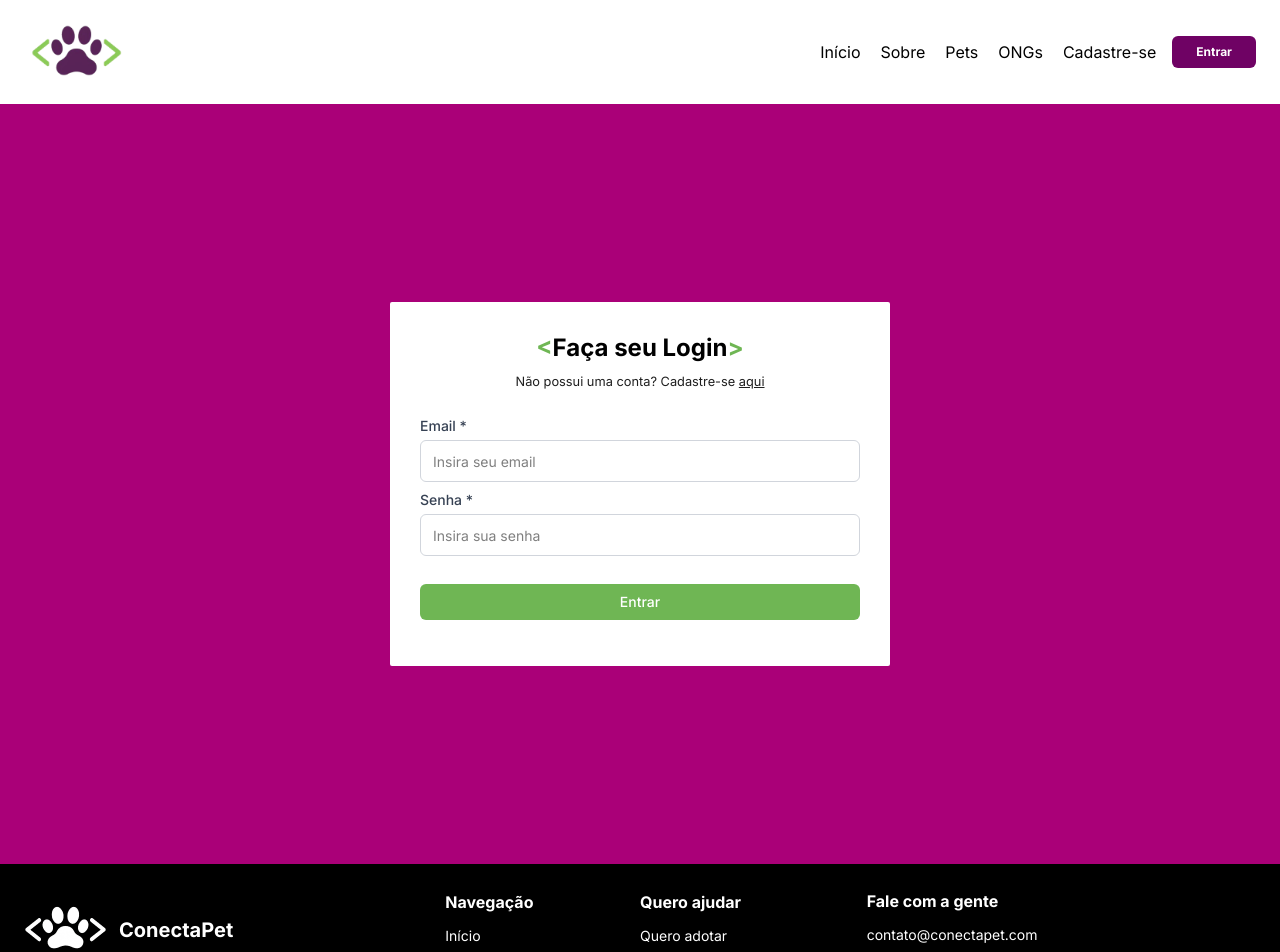
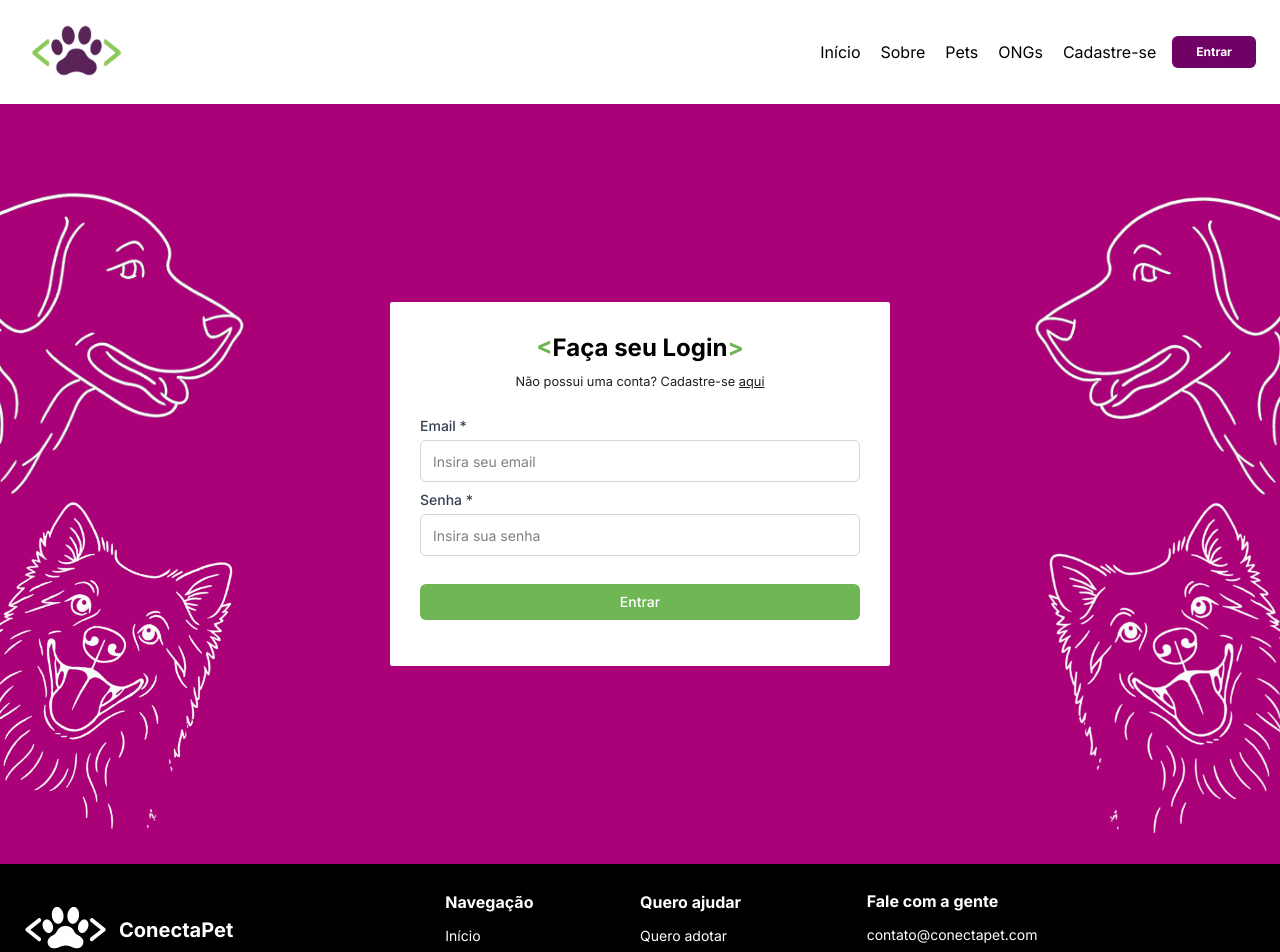
Before and after one commit to flaviare1s/conectapet-front, a React (Vite) app: page /login in a window 1280 px wide. Shown: the top 952 px of the page. Built offline with nearby package versions, Linux system fonts and the light colour scheme.

Commit message:
style: ajusta estilo da página de login

```diff
--- a/src/pages/Login.jsx
+++ b/src/pages/Login.jsx
@@ -5,6 +5,11 @@ import { useNavigate } from "react-router-dom";
 import { useState, useEffect } from "react";
 import toast from "react-hot-toast";
 import { fetchUsers } from "../api/auth";
+
+import bgDog1 from "../assets/bg-dog1.png"
+import bgDog2 from "../assets/bg-dog2.png"
+import bgDog3 from "../assets/bg-dog3.png"
+import bgDog4 from "../assets/bg-dog4.png"
 
 export const Login = () => {
   const navigate = useNavigate();
@@ -51,7 +56,19 @@ export const Login = () => {
   }, []);
 
   return (
-    <div className="bg-rosa-forte flex flex-col flex-grow min-h-[95vh] items-center justify-center">
+    <div className="bg-rosa-forte flex flex-col flex-grow min-h-[95vh] items-center justify-center relative">
+      <div className="absolute bottom-0 right-0 hidden lg:block w-[300px]">
+        <img className="w-full" src={bgDog1} alt="Desenho de cachorro" />
+      </div>
+      <div className="absolute bottom-0 left-0 hidden lg:block w-[300px]">
+        <img className="w-full" src={bgDog2} alt="Desenho de cachorro" />
+      </div>
+      <div className="absolute bottom-[300px] right-0 hidden lg:block w-[300px]">
+        <img className="w-full" src={bgDog3} alt="Desenho de cachorro" />
+      </div>
+      <div className="absolute bottom-[300px] left-0 hidden lg:block w-[300px]">
+        <img className="w-full" src={bgDog4} alt="Desenho de cachorro" />
+      </div>
       <div className="bg-white p-[30px] flex flex-col justify-center w-[90%] sm:w-[500px] rounded-xs">
         <h2 className="font-bold text-xl text-center mb-2 sm:text-2xl">
           <span className="text-verde-primario">&lt;</span>Faça seu Login
```
Also changed, not shown: src/assets/bg-dog3.png (renamed from src/assets/bg-dog-3.png).
